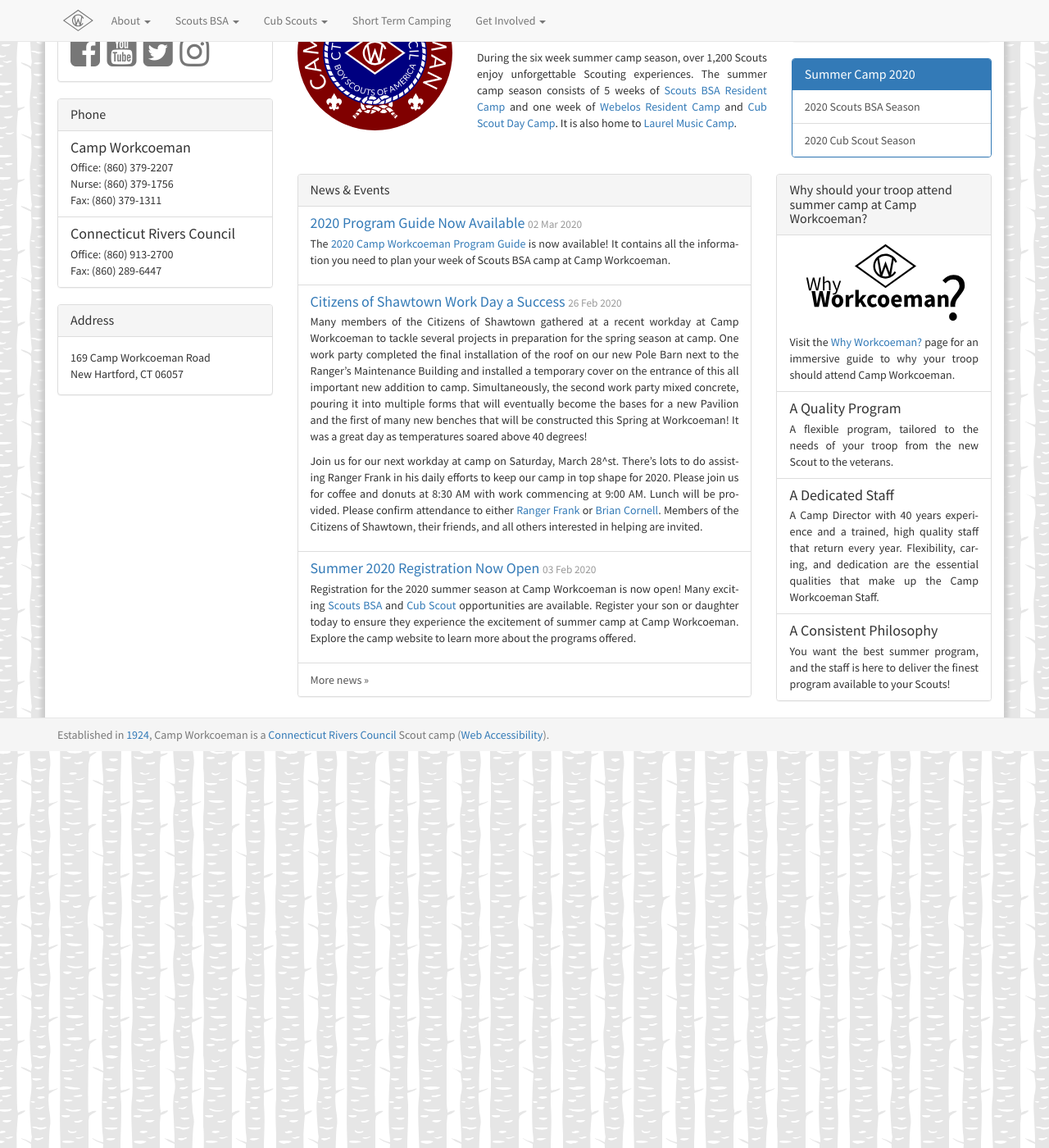
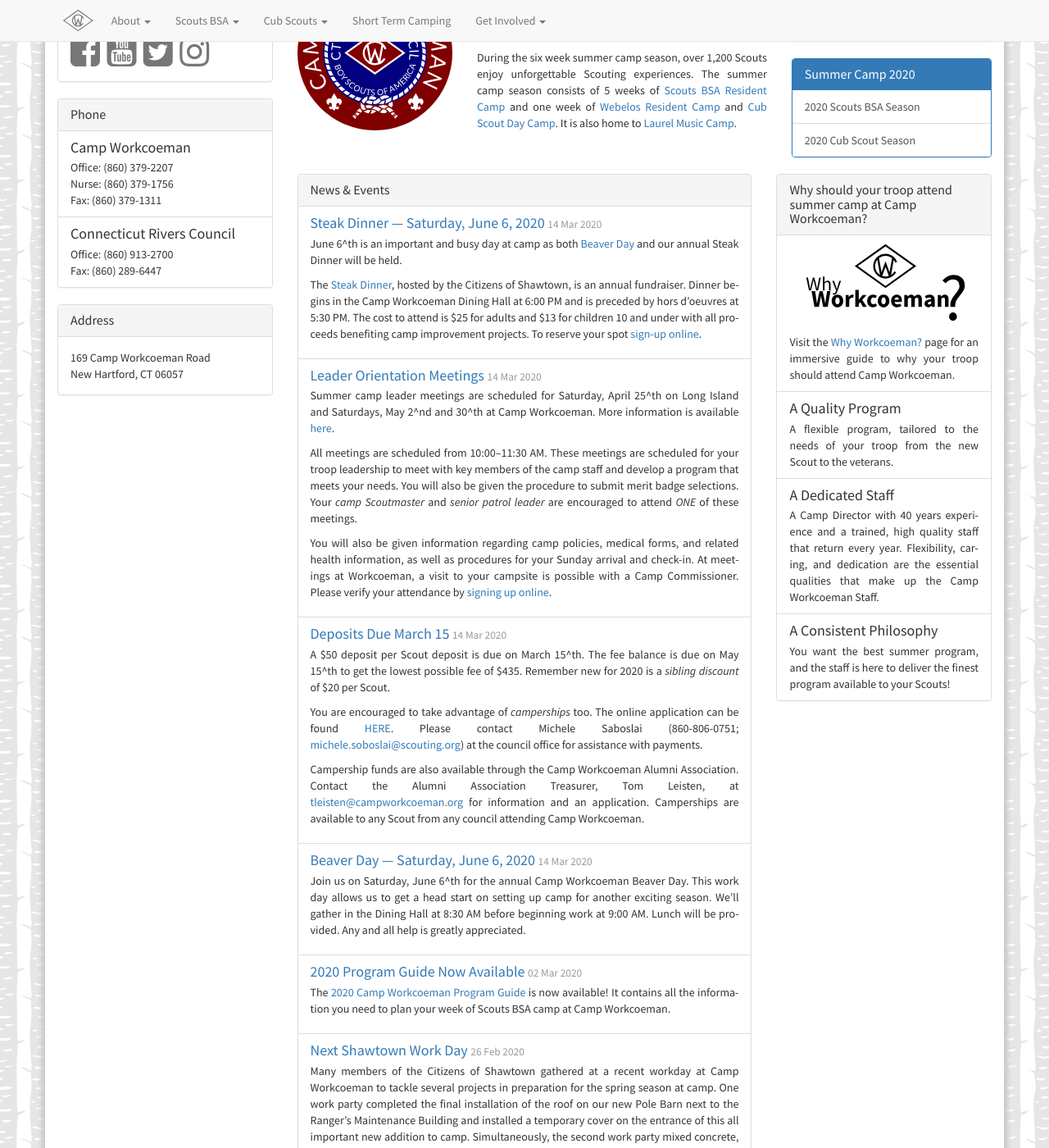
Before and after one commit to campworkcoeman/campworkcoeman.org, a Jekyll site: the page built from index.html, in a window 1280 px wide and 1400 px high, scrolled down 615 px. Shown: the whole window at 82% size. Built offline with Jekyll 4.4.1, drawn with Linux system fonts in a browser that asks for light colours; nearby versions of some CDN libraries; Markdown is read by kramdown in place of the engine named in the settings.

Commit message:
Update program guide, leader meetings, and news articles.

```diff
--- a/about/news/_posts/2020-02-26-shawtown-work-day.md
+++ b/about/news/_posts/2020-02-26-shawtown-work-day.md
@@ -1,7 +1,7 @@
 ---
 published: true
 layout: news-item
-title: Citizens of Shawtown Work Day a Success
+title: Next Shawtown Work Day
 ---
 
 Many members of the Citizens of Shawtown gathered at a recent workday at Camp Workcoeman to tackle several projects in preparation for the spring season at camp. One work party completed the final installation of the roof on our new Pole Barn next to the Ranger's Maintenance Building and installed a temporary cover on the entrance of this all important new addition to camp. Simultaneously, the second work party mixed concrete, pouring it into multiple forms that will eventually become the bases for a new Pavilion and the first of many new benches that will be constructed this Spring at Workcoeman! It was a great day as temperatures soared above 40 degrees!
--- /dev/null
+++ b/about/news/_posts/2020-03-14-2020-beaver-day.md
@@ -0,0 +1,7 @@
+---
+published: true
+layout: news-item
+title: Beaver Day &mdash; Saturday, June 6, 2020
+---
+
+Join us on Saturday, June 6^th for the annual Camp Workcoeman Beaver Day. This work day allows us to get a head start on setting up camp for another exciting season. We'll gather in the Dining Hall at 8:30 AM before beginning work at 9:00 AM. Lunch will be provided. Any and all help is greatly appreciated.
--- /dev/null
+++ b/about/news/_posts/2020-03-14-deposits-due.md
@@ -0,0 +1,11 @@
+---
+published: true
+layout: news-item
+title: Deposits Due March 15
+---
+
+A $50 deposit per Scout deposit is due on March 15^th. The fee balance is due on May 15^th to get the lowest possible fee of $435. Remember new for 2020 is a *sibling discount* of $20 per Scout.
+
+You are encouraged to take advantage of *camperships* too. The online application can be found [HERE](https://scoutingevent.com/066-34867). Please contact Michele Saboslai (860-806-0751; [michele.soboslai@scouting.org](mailto:michele.soboslai@scouting.org)) at the council office for assistance with payments.
+
+Campership funds are also available through the Camp Workcoeman Alumni Association. Contact the Alumni Association Treasurer, Tom Leisten, at [tleisten@campworkcoeman.org](mailto:tleisten@campworkcoeman.org) for information and an application. Camperships are available to any Scout from any council attending Camp Workcoeman.
--- /dev/null
+++ b/about/news/_posts/2020-03-14-leader-meetings.md
@@ -0,0 +1,11 @@
+---
+published: true
+layout: news-item
+title: Leader Orientation Meetings
+---
+
+Summer camp leader meetings are scheduled for Saturday, April 25^th on Long Island and Saturdays, May 2^nd and 30^th at Camp Workcoeman. More information is available [here]({{ site.url }}/scouts-bsa/planning/).
+
+All meetings are scheduled from 10:00--11:30 AM. These meetings are scheduled for your troop leadership to meet with key members of the camp staff and develop a program that meets your needs. You will also be given the procedure to submit merit badge selections. Your *camp Scoutmaster* and *senior patrol leader* are encouraged to attend *ONE* of these meetings.
+
+You will also be given information regarding camp policies, medical forms, and related health information, as well as procedures for your Sunday arrival and check-in.  At meetings at Workcoeman, a visit to your campsite is possible with a Camp Commissioner. Please verify your attendance by [signing up online](https://scoutingevent.com/066-34207).
--- /dev/null
+++ b/about/news/_posts/2020-03-14-steak-dinner.md
@@ -0,0 +1,9 @@
+---
+published: true
+layout: news-item
+title: Steak Dinner &mdash; Saturday, June 6, 2020
+---
+
+June 6^th is an important and busy day at camp as both [Beaver Day]({{ site.url }}/about/news/2020/03/14/2020-beaver-day/) and our annual Steak Dinner will be held.
+
+The [Steak Dinner]({{ site.url }}/pdf/2020/2020-steak-dinner.pdf), hosted by the Citizens of Shawtown, is an annual fundraiser. Dinner begins in the Camp Workcoeman Dining Hall at 6:00 PM and is preceded by hors d'oeuvres at 5:30 PM. The cost to attend is $25 for adults and $13 for children 10 and under with all proceeds benefiting camp improvement projects. To reserve your spot [sign-up online](https://scoutingevent.com/066-34206).
--- a/index.html
+++ b/index.html
@@ -78,7 +78,7 @@
         <h3 class="panel-title">News & Events</h3>
       </div>
       <div class="list-group">
-        {% for post in site.posts limit: 3 %}
+        {% for post in site.posts limit: 6 %}
         <div class="list-group-item">
           <h4 class="list-group-item-heading"><a href="{{ post.url }}">{{ post.title }}</a> <span class="post-date-home">{{ post.date | date_to_string }}</span></h4>
           {{ post.content | markdownify }}
--- a/scouts-bsa/planning.md
+++ b/scouts-bsa/planning.md
@@ -8,14 +8,17 @@
 
 ## Pre-Camp Leaders Meeting
 
-Dates of pre-camp planning meetings for 2020 are May 2^nd and May 30^th; both meetings will begin at 1:30 PM in the Dining Hall. Each troop should send their camp Scoutmaster and Senior Patrol Leader to *one* of these meetings. All pre-camp planning information will be discussed related to
+Dates of pre-camp planning meetings for 2020 are May 2^nd and May 30^th; both meetings will begin at 10:00 AM in the Dining Hall. Each troop should send their camp Scoutmaster and Senior Patrol Leader to *one* of these meetings. All pre-camp planning information will be discussed related to
 programs, medical form requirements, and the Sunday check-in process. All
-troops should be represented at one of these meetings. A visit to your campsite is possible with a Camp Commissioner. Please confirm attendance to the Camp Director, Lou Seiser ([lseiser@campworkcoeman.org](mailto:lsesier@campworkcoeman.org)).
+troops should be represented at one of these meetings. A visit to your campsite is possible with a Camp Commissioner. Please confirm attendance by [signing up online](https://scoutingevent.com/066-34207).
 
 An additional pre-camp planning meeting will be held on Long Island:
 > %text-center%
 > April 25, 2020 at 10:00 AM<br/>
-> Location TBD
+> Notre Dame Parish Rectory<br/>
+> 45 Mayfair Rd<br/>
+> New Hyde Park, NY 11040<br/>
+> (Use rear entrance facing the parking lot.)
 
 ### Medical Forms
 
```
Also changed, not shown: 1 other file.
